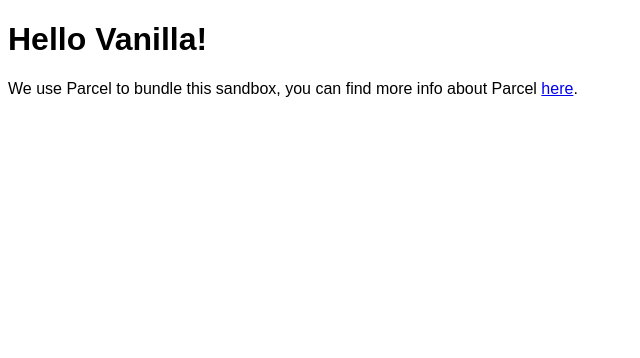
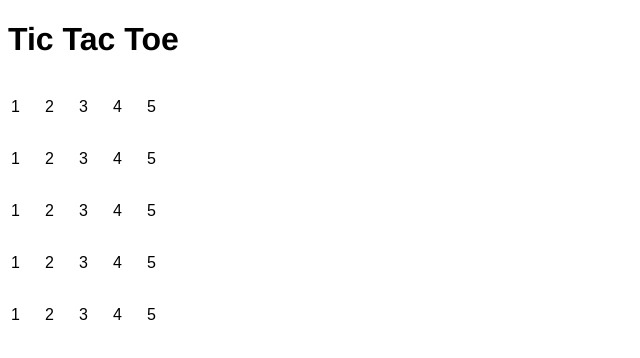
Before and after one commit to annaploeger/WebApplications, a website built with Parcel: page index.html in a window 1280 px wide. Shown: the whole page, without its empty margins (0-640 px from the left). Built offline with nearby package versions, Linux system fonts and the light colour scheme.

Commit message:
start html

```diff
--- a/index.html
+++ b/index.html
@@ -2,15 +2,49 @@
 <html>
 
 <head>
-	<title>Parcel Sandbox</title>
+	<title>TicTacToe</title>
 	<meta charset="UTF-8" />
 </head>
 
 <body>
-	<div id="app"></div>
-
-	<script src="src/index.js">
-	</script>
+	<h1 style="font-family: helvetica;"> Tic Tac Toe</h1>
+	<table id="board" boarder="1px solid black" style="boarder-collapse:collpase;">
+  	<tr style="width: 80px; height: 50px;">
+    	<td style="width: 30px;">1</td>
+    	<td style="width: 30px;">2</td>
+    	<td style="width: 30px;">3</td>
+			<td style="width: 30px;">4</td>
+    	<td style="width: 30px;">5</td>
+  	</tr>
+  	<tr style="width: 80px; height: 50px;">
+			<td style="width: 30px;">1</td>
+    	<td style="width: 30px;">2</td>
+    	<td style="width: 30px;">3</td>
+			<td style="width: 30px;">4</td>
+    	<td style="width: 30px;">5</td>
+  	</tr>
+		<tr style="width: 80px; height: 50px;">
+    	<td>1</td>
+    	<td>2</td>
+    	<td>3</td>
+			<td>4</td>
+    	<td>5</td>
+  	</tr>
+	 	<tr style="width: 80px; height: 50px;">
+			<td>1</td>
+    	<td>2</td>
+    	<td>3</td>
+			<td>4</td>
+    	<td>5</td>
+  	</tr>
+		<tr style="width: 80px; height: 50px;">
+    	<td>1</td>
+    	<td>2</td>
+    	<td>3</td>
+			<td>4</td>
+    	<td>5</td>
+  	</tr>
+	</table>
 </body>
 
 </html>
--- a/src/styles.css
+++ b/src/styles.css
@@ -1,3 +1,3 @@
 body {
-  font-family: sans-serif;
+  font-family: Arial, Helvetica, sans-serif;
 }
--- /dev/null
+++ b/tic.js
@@ -0,0 +1 @@
+function startGame() {}
--- /dev/null
+++ b/tictactoe.css
@@ -0,0 +1,17 @@
+body {
+  font-family: Arial, Helvetica, sans-serif;
+}
+
+h1 {
+}
+
+table {
+  margin-left: 5px auto;
+}
+
+.vert {
+  border-left: 1px solid black;
+  border-right: 1px solid black;
+  border-top: 1px solid black;
+  border-bottom: 1px solid black;
+}
```
